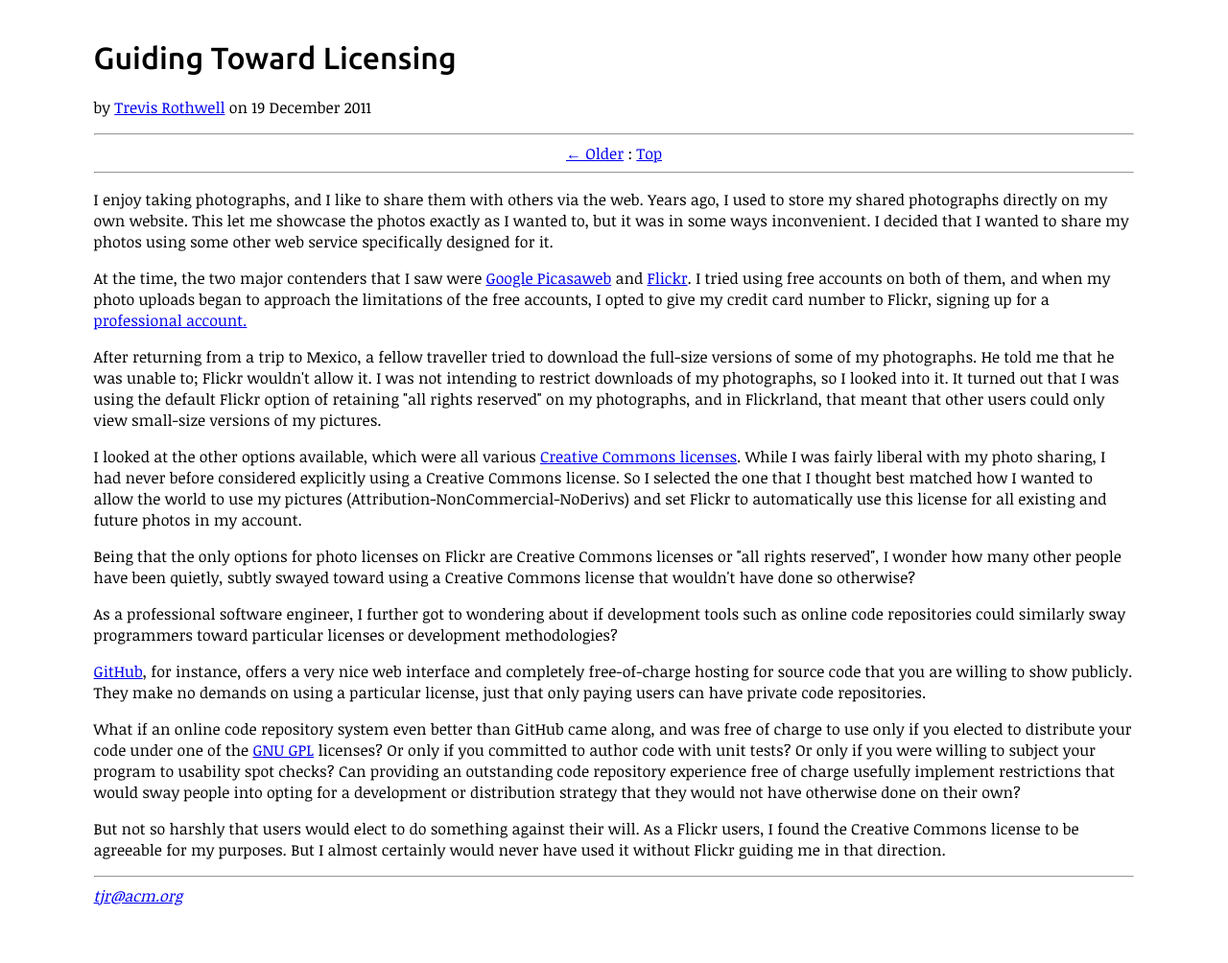
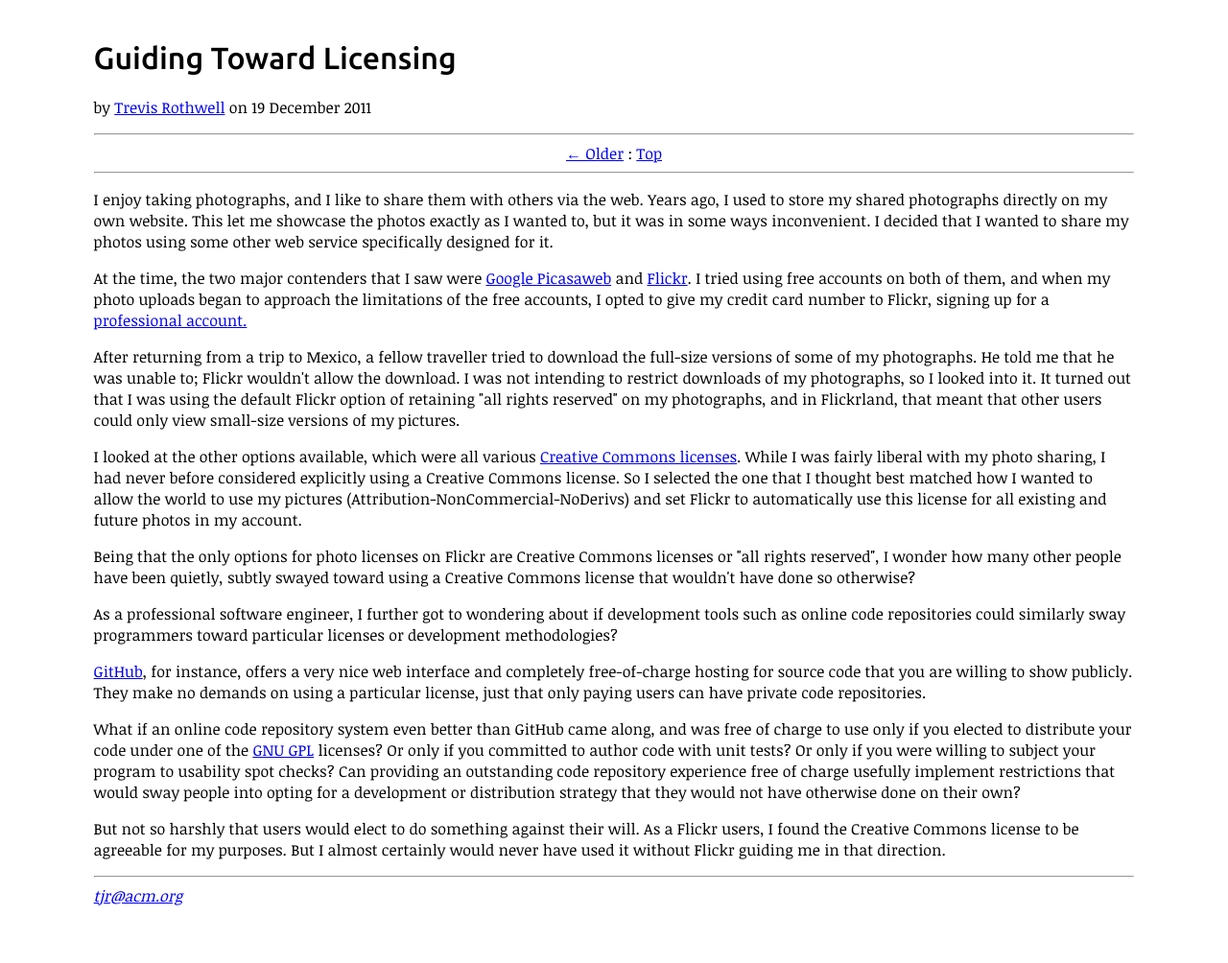
Before and after one commit to tjr/tjr.github.com, a Jekyll site: the page built from _posts/2011-12-19-guiding-toward-licensing.html, in a window 1280 px wide. Shown: the whole page at 96% size. Built offline with Jekyll 4.4.1, drawn with Linux system fonts in a browser that asks for light colours.

Commit message:
Update _posts/2011-12-19-guiding-toward-licensing.html

```diff
--- a/_posts/2011-12-19-guiding-toward-licensing.html
+++ b/_posts/2011-12-19-guiding-toward-licensing.html
@@ -23,7 +23,7 @@ account.</a>
 <p> After returning from a trip to Mexico, a fellow traveller
 tried to download the full-size versions of some of my
 photographs. He told me that he was unable to; Flickr wouldn't
-allow it.  I was not intending to restrict downloads of my
+allow the download.  I was not intending to restrict downloads of my
 photographs, so I looked into it. It turned out that I was using
 the default Flickr option of retaining "all rights reserved" on
 my photographs, and in Flickrland, that meant that other users
```
